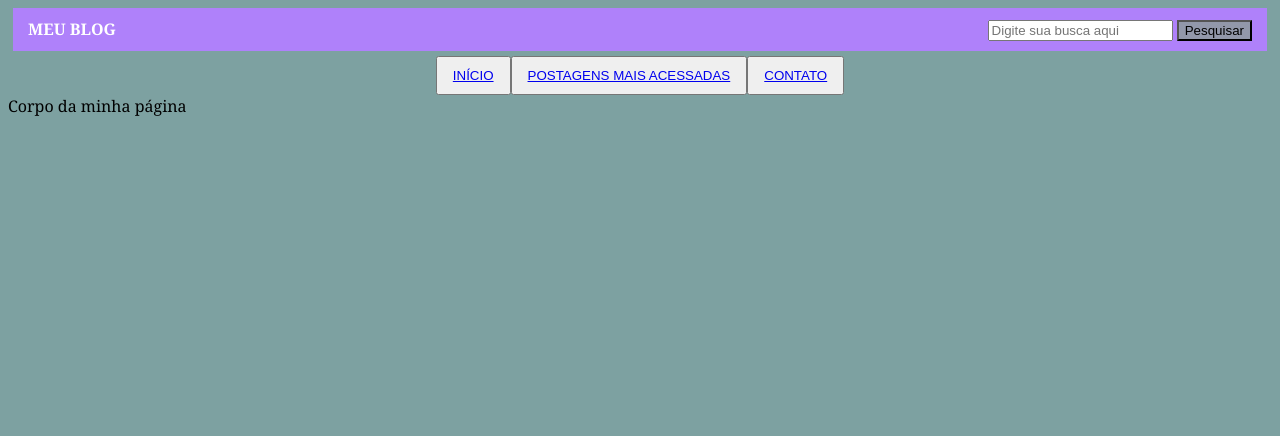
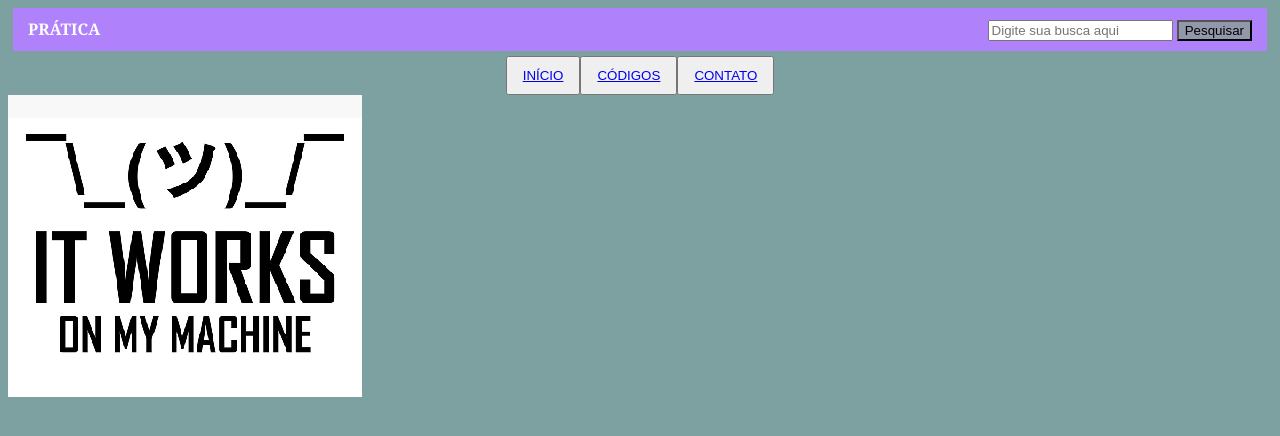
Before and after one commit to Joao-Arthur06/OFICINA-4, a plain HTML site: page index.html in a window 1280 px wide. Drawn offline with Linux system fonts and the light colour scheme.

Commit message:
Add files via upload

```diff
--- a/index.html
+++ b/index.html
@@ -1,15 +1,15 @@
 <!DOCTYPE html>
 <html lang="pt-br">
     <head>
-        <title> Meu Blog Pessoal </title>
+        <title> PRÁTICA </title>
         <meta charset="utf-8">
         <link rel="stylesheet" type="text/css" href="style.css">
     </head>
 
     <nav>
         <div class="CONTAINER1">
-         <b class="MEUBLOG"> MEU BLOG </b>
-         <form action="/search" method="get">
+            <b class="PRÁTICA"> PRÁTICA </b>
+            <form action="/search" method="get">
              <input type="search" name="query" placeholder="Digite sua busca aqui">
              <button type="submit" class="PESQUISAR-BUTTON">Pesquisar</button>
          </form>
@@ -17,7 +17,7 @@
         <div class="CONTAINER2">
         <button class="BUTTON"> <a href="inicio.html">INÍCIO</a> </button>
 
-        <button class="BUTTON"> <a href="pma.html">POSTAGENS MAIS ACESSADAS</a> </button>
+        <button class="BUTTON"> <a href="códigos.html">CÓDIGOS</a> </button>
 
         <button class="BUTTON"> <a href="contato.html">CONTATO</a> </button>
         </div>
@@ -25,6 +25,6 @@
      </nav>
 
     <body>
-        Corpo da minha página
+        <img src="meme.png" alt="Coding Meme">
     </body>
 </html>
--- a/style.css
+++ b/style.css
@@ -3,7 +3,7 @@ body {
     background-color: rgb(125, 161, 161);
 }
 
-.MEUBLOG {
+.PRÁTICA {
     color:rgb(255, 255, 255)
 }
 
```
Also changed, not shown: meme.png (added).
